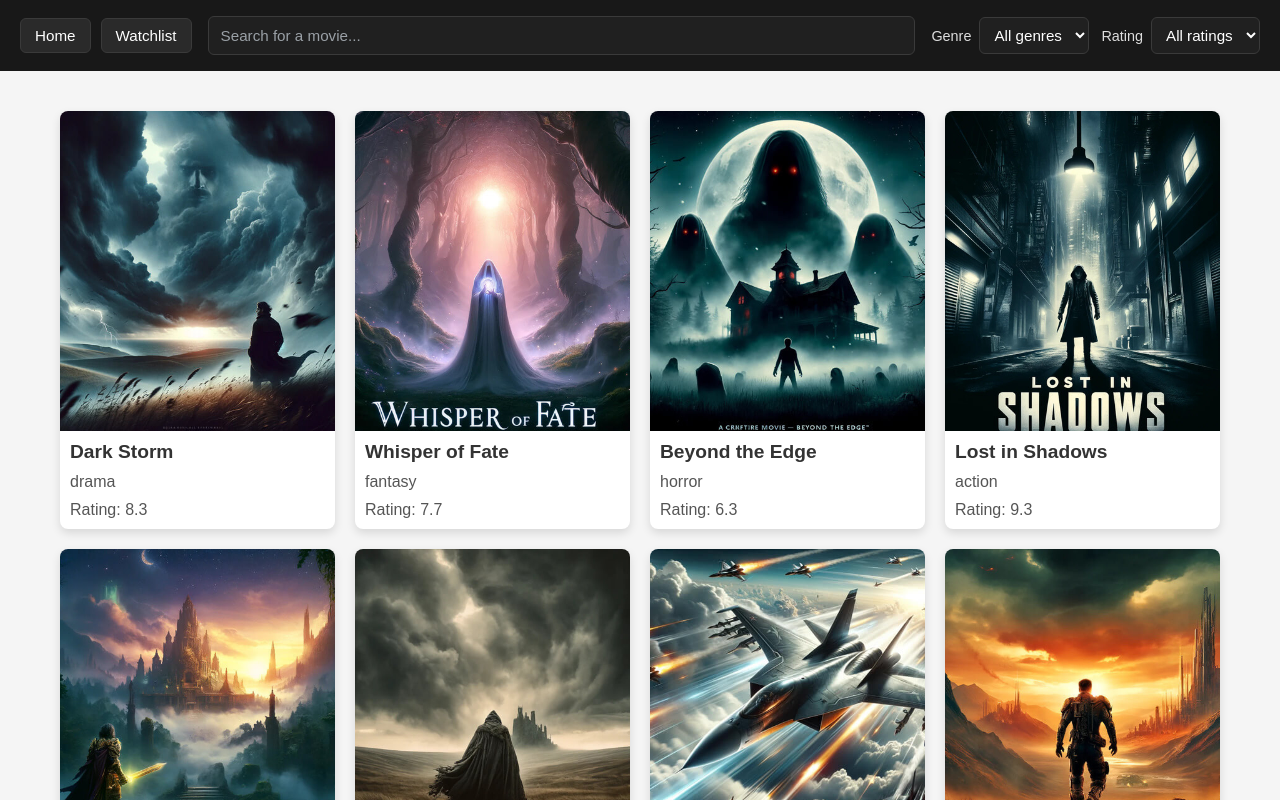
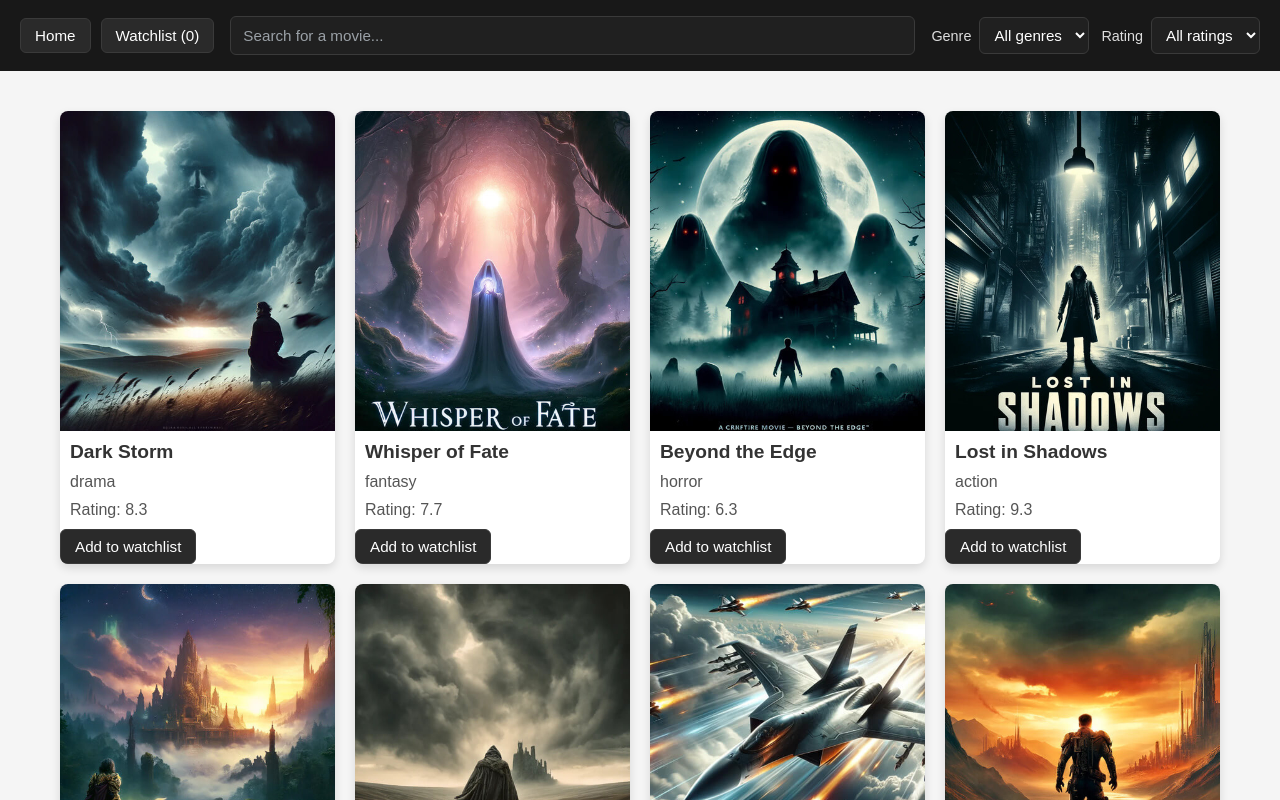
Before and after one commit to Balan-Razvan/React-Razvan-Balan, a React (Vite) app: page / in a window 1280 px wide. Shown: the top 800 px of the page. Built offline with nearby package versions, Linux system fonts and the light colour scheme.

Commit message:
watchlist basic implementation

```diff
--- a/src/App.jsx
+++ b/src/App.jsx
@@ -2,12 +2,32 @@ import Header from "./components/Header/Header";
 import MovieList from "./components/MovieList/MovieList";
 import movies from "./assets/Archive/movies.json";
 import "./App.css";
-import { useState } from "react";
+import { use, useState } from "react";
+import { useLocalStorage } from "./storage/useLocalStorage";
+
 
 export default function App() {
   const [search, setSearch] = useState("");
   const [genre, setGenre] = useState("");
   const [rating, setRating] = useState("");
+  const [watchlist, setWatchlist] = useLocalStorage("movieWatchList", []);
+  const [showWatchList, setShowWatchList] = useState(false);
+
+
+  const addToWatchlist = (movie) => {
+    if(!watchlist.find((m) => m.id === movie.id)) {
+      setWatchlist([...watchlist, movie]);
+    }
+  };
+
+  const removeFromWatchlist = (movieId) => {
+    setWatchlist(watchlist.filter((movie) => movie.id !== movieId));
+  };
+
+  const isInWatchlist = (movieId) => {
+    return watchlist.some((movie) => movie.id === movieId);
+  };
+
 
   const filteredMovies = movies.filter((movie) => {
 
@@ -39,6 +59,9 @@ export default function App() {
 
   });
 
+
+  const moviesToDisplay = showWatchList ? watchlist : filteredMovies;
+
   return (
     <>
       <Header
@@ -48,9 +71,18 @@ export default function App() {
         onGenreChange = {setGenre}
         rating = {rating}
         onRatingChange = {setRating}
+        showWatchList = {showWatchList}
+        onToggleWatchlist = {() => setShowWatchList(!showWatchList)}
+        watchlistCount = {watchlist.length}
         />
       <main>
-        <MovieList movies={filteredMovies} />
+        <MovieList
+        movies={moviesToDisplay}
+        onAddToWatchlist = {addToWatchlist}
+        onRemoveFromWatchlist = {removeFromWatchlist}
+        isInWatchlist = {isInWatchlist}
+        showWatchList = {showWatchList}
+        />
       </main>
     </>
   );
--- a/src/components/Header/Header.jsx
+++ b/src/components/Header/Header.jsx
@@ -1,8 +1,7 @@
 import Button from "../basic/Button/Button";
 import Select from "../basic/Select/Select";
 import "./Header.css";
-import { GENRE_OPTIONS, RATING_OPTIONS } from "../../utils/constants.js"
-
+import { GENRE_OPTIONS, RATING_OPTIONS } from "../../utils/constants.js";
 
 export default function Header({
   search,
@@ -11,19 +10,35 @@ export default function Header({
   onGenreChange,
   rating,
   onRatingChange,
+  showWatchList,
+  onToggleWatchlist,
+  watchlistCount,
 }) {
   return (
     <header className="header">
       <div className="buttons-wrapper">
-        <Button type="button" onClick={() => {}}>
+        <Button
+          type="button"
+          onClick={() => {onToggleWatchlist}}
+          disabled={showWatchList === true}
+          >
           Home
         </Button>
-        <Button type="button" onClick={() => {}}>
-          Watchlist
+        <Button
+          type="button"
+          onClick={() => {onToggleWatchlist}}
+          disable={showWatchList === false}
+          >
+          Watchlist ({watchlistCount})
         </Button>
       </div>
       <div className="input-wrapper">
-        <input type="text" placeholder="Search for a movie..." value={search} onChange={(e) => onSearchChange(e.target.value)}/>
+        <input
+          type="text"
+          placeholder="Search for a movie..."
+          value={search}
+          onChange={(e) => onSearchChange(e.target.value)}
+        />
       </div>
       <div className="select-wrapper">
         <Select
--- a/src/components/MovieCard/MovieCard.jsx
+++ b/src/components/MovieCard/MovieCard.jsx
@@ -1,11 +1,25 @@
 import "./MovieCard.css";
+import Button from "../basic/Button/Button.jsx"
 
-export default function MovieCard({ movie }) {
+export default function MovieCard({
+  movie,
+  onAddToWatchlist,
+  onRemoveFromWatchlist,
+  isInWatchlist
+}) {
   const { title, image, genre, rating } = movie;
   const imageUrl = new URL(
     `../../assets/Archive/images/${image}`,
     import.meta.url
   ).href;
+
+  const handleWatchlistToggle = () => {
+    if (isInWatchlist(movie.id)) {
+      onRemoveFromWatchlist(movie.id);
+    } else {
+      onAddToWatchlist(movie);
+    }
+  }
 
   return (
     <div className="movie-card">
@@ -13,6 +27,9 @@ export default function MovieCard({ movie }) {
       <h2 className="movie-title">{title}</h2>
       <p className="movie-genre">{genre}</p>
       <p className="movie-rating">Rating: {rating}</p>
+      <Button type="button" onClick={handleWatchlistToggle}>
+        {isInWatchlist(movie.id) ? "Remove from watchlist" : "Add to watchlist"}
+      </Button>
     </div>
   );
 }
--- a/src/components/MovieList/MovieList.jsx
+++ b/src/components/MovieList/MovieList.jsx
@@ -1,16 +1,28 @@
 import MovieCard from "../MovieCard/MovieCard";
 import "./MovieList.css";
 
-export default function MovieList({ movies }) {
+export default function MovieList({
+  movies,
+  onAddToWatchlist,
+  onRemoveFromWatchlist,
+  isInWatchlist,
+  showWatchList,
+}) {
   if (!movies || movies.length === 0) {
-    return <p className="empty">No movies found.</p>;
+    const message = showWatchList ? "watchlist empty" : "no movies found";
+    return <p className="empty">{message}</p>
   }
 
   return (
     <ul className="movie-list">
       {movies.map((movie) => (
         <li key={movie.id}>
-          <MovieCard movie={movie} />
+          <MovieCard
+            movie={movie}
+            onAddToWatchlist={onAddToWatchlist}
+            onRemoveFromWatchlist={onRemoveFromWatchlist}
+            isInWatchlist={isInWatchlist}
+            />
         </li>
       ))}
     </ul>
--- a/src/components/basic/Button/Button.jsx
+++ b/src/components/basic/Button/Button.jsx
@@ -1,8 +1,8 @@
 import "./Button.css";
 
-export default function Button({ type = "button", onClick, children }) {
+export default function Button({ type = "button", onClick, children, disabled=false }) {
   return (
-    <button type={type} className="btn" onClick={onClick}>
+    <button type={type} className="btn" onClick={onClick} disabled={disabled}>
       {children}
     </button>
   );
--- /dev/null
+++ b/src/storage/useLocalStorage.js
@@ -0,0 +1,24 @@
+import { useEffect, useState } from "react";
+
+
+export function useLocalStorage(key, initialValue) {
+    const [storedValue, setStoredValue] = useState(() => {
+        try {
+            const item = window.localStorage.getItem(key);
+            return item ? JSON.parse(item) : initialValue;
+        } catch (error) {
+            console.error("error reading from localstorage: ", error);
+            return initialValue;
+        }
+    });
+
+    useEffect(() => {
+        try {
+            window.localStorage.setItem(key, JSON.stringify(storedValue));
+        } catch (error) {
+            console.error("error writing to localstorage:", error);
+        }
+    }, [key, storedValue]);
+
+    return [storedValue, setStoredValue];
+}
```
